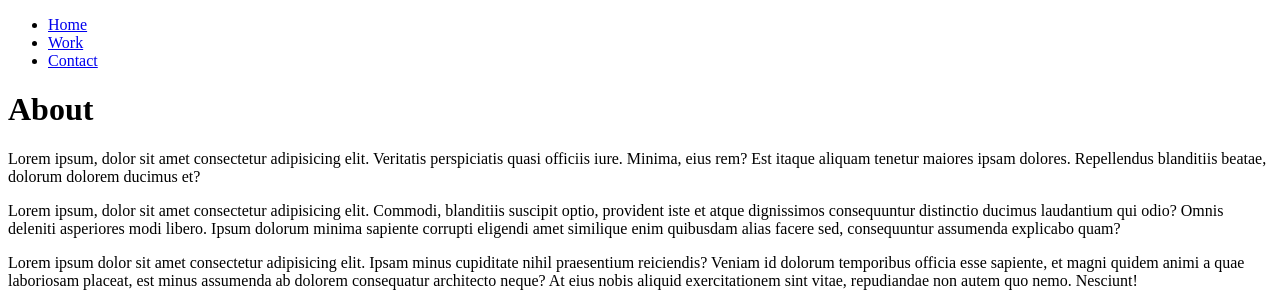
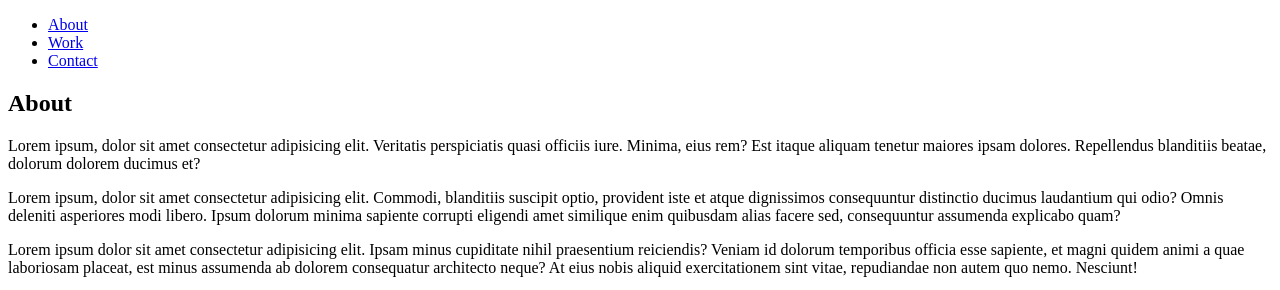
Before and after one commit to nibor51/portfolio, a Symfony app: template templates/home/index.html.twig in a window 1280 px wide. Shown: the top 290 px of the page. Run offline with Twig, Linux system fonts and the light colour scheme; the template is opened without the code that fills it, so the values that code supplies are empty; some libraries are stand-ins or nearby versions.

Commit message:
merge about, worls and contact in one page

```diff
--- a/templates/components/_navbar.html.twig
+++ b/templates/components/_navbar.html.twig
@@ -1,7 +1,7 @@
 <nav class="navbar-container">
     <ul>
-        <li><a href="{{ path('home') }}">Home</a></li>
-        <li><a href="{{ path('works') }}">Work</a></li>
+        <li><a href="#about">About</a></li>
+        <li><a href="#works">Work</a></li>
         <li><a href="mailto:jonval.robin@gmail.com?subject=RobinJonval.works Contact Form">Contact</a></li>
     </ul>
 </nav>
--- a/templates/home/index.html.twig
+++ b/templates/home/index.html.twig
@@ -3,12 +3,10 @@
 {% block title %}{{ parent() }} - About{% endblock %}
 
 {% block body %}
-<style>
-
-</style>
-        <div class="flex container">
+    {# about #}
+    <div id="about" class="flex container">
         <div class="element">
-                <h1 class="title">About</h1>
+            <h2 class="title">About</h2>
             <p>
                 Lorem ipsum, dolor sit amet consectetur adipisicing elit. Veritatis perspiciatis quasi officiis iure. Minima, eius rem? Est itaque aliquam tenetur maiores ipsam dolores. Repellendus blanditiis beatae, dolorum dolorem ducimus et?
             </p>
@@ -23,4 +21,48 @@
             <img src="https://picsum.photos/360/640/" alt="">
         </div>
     </div>
+    {# works #}
+    <div id="works" class="flex container works">
+        {% for work in works %}
+            <div class="flex work-container">
+                <div class="element">
+                    <h2>{{ work.title }}</h2>
+                    <p>Du {{ work.startDate ? work.startDate|date('d-m-Y') : '' }} au {{ work.endDate ? work.endDate|date('d-m-Y') : '' }}</p>
+                    <p>
+                        {{ work.description }}
+                    </p>
+                    <p>{{ work.link }}</p>
+                    <div class="tech-container">
+                        <h3>Techs Utilisées</h3>
+                        {% for tech in work.usedTech %}
+                            <img src="{{ tech.logo }}" alt="{{ tech.name }}" width="50px" height="50px">
+                        {% endfor %}
+                    </div>
+                </div>
+                <div class="element">
+                    {% for image in work.images %}
+                        <img src="{{ image.src }}" alt="{{ image.alt }}">
+                    {% endfor %}
+                </div>
+            </div>
+        {% else %}
+            <div class="flex container">
+                <div class="element">
+                    <p>
+                        no records found
+                    </p>
+                </div>
+            </div>
+        {% endfor %}
+    </div>
+    {# contact #}
+    <div id="contact" class="flex container">
+        <div class="element">
+            <img src="https://picsum.photos/360/640/" alt="">
+        </div>
+        <div class="element">
+            <h1 class="title">Contact</h1>
+            {# TODO : ContactForm #}
+        </div>
+    </div>
 {% endblock %}
```
Also changed, not shown: src/Controller/HomeController.php (+2 -14 lines), templates/home/contact.html.twig (deleted, +0 -15 lines), templates/home/works.html.twig (deleted, +0 -47 lines). Lines whose indentation alone changed are shown as unchanged.
